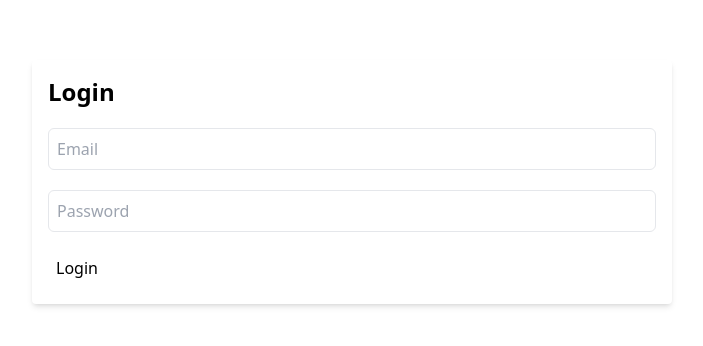
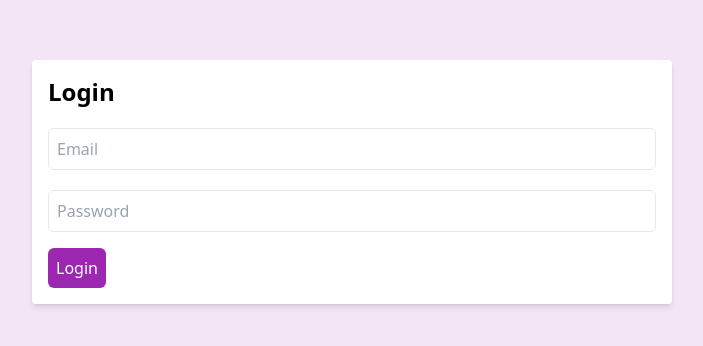
Before and after one commit to School-e-voting-Project/E-voting-project, a React (Vite) app: page / in a window 1280 px wide. Shown: the part 218-564 px from the top of the page, without its empty margins (288-991 px from the left). Built offline with nearby package versions, Linux system fonts and the light colour scheme.

Commit message:
started login

```diff
--- a/src/pages/Login.jsx
+++ b/src/pages/Login.jsx
@@ -24,17 +24,16 @@ const Login = () => {
   };
 
   return (
-    <div className="w-full min-h-screen grid place-items-center bg-secondary">
+    <div className="w-full min-h-screen grid place-items-center bg-accent">
       <div className="form-width p-4 bg-white rounded shadow-md">
         <h2 className="text-2xl font-semibold mb-4">Login</h2>
         <form onSubmit={handleSubmit}>
           <div className="mb-4">
-
             <input
               type="email"
               id="email"
               name="email"
-              placeholder = "Email"
+              placeholder="Email"
               value={formData.email}
               onChange={handleInputChange}
               className="mt-1 p-2 w-full border rounded-md"
@@ -42,12 +41,11 @@ const Login = () => {
             />
           </div>
           <div className="mb-4">
-
             <input
               type="password"
               id="password"
               name="password"
-              placeholder = "Password"
+              placeholder="Password"
               value={formData.password}
               onChange={handleInputChange}
               className="mt-1 p-2 w-full border rounded-md"
@@ -56,7 +54,7 @@ const Login = () => {
           </div>
           <button
             type="submit"
-            className="bg-primatext-white p-2 rounded-md hover:bg-blue-600"
+            className="bg-primary text-white p-2 rounded-md hover:bg-blue-600"
           >
             Login
           </button>
--- a/tailwind.config.js
+++ b/tailwind.config.js
@@ -4,7 +4,7 @@ export default {
   theme: {
     extend: {
       colors: {
-        primary: "#9c27b0",
+      primary: "#9c27b0",
       secondary: "#ffffff",
       accent: "#f3e5f5",
       }
```
